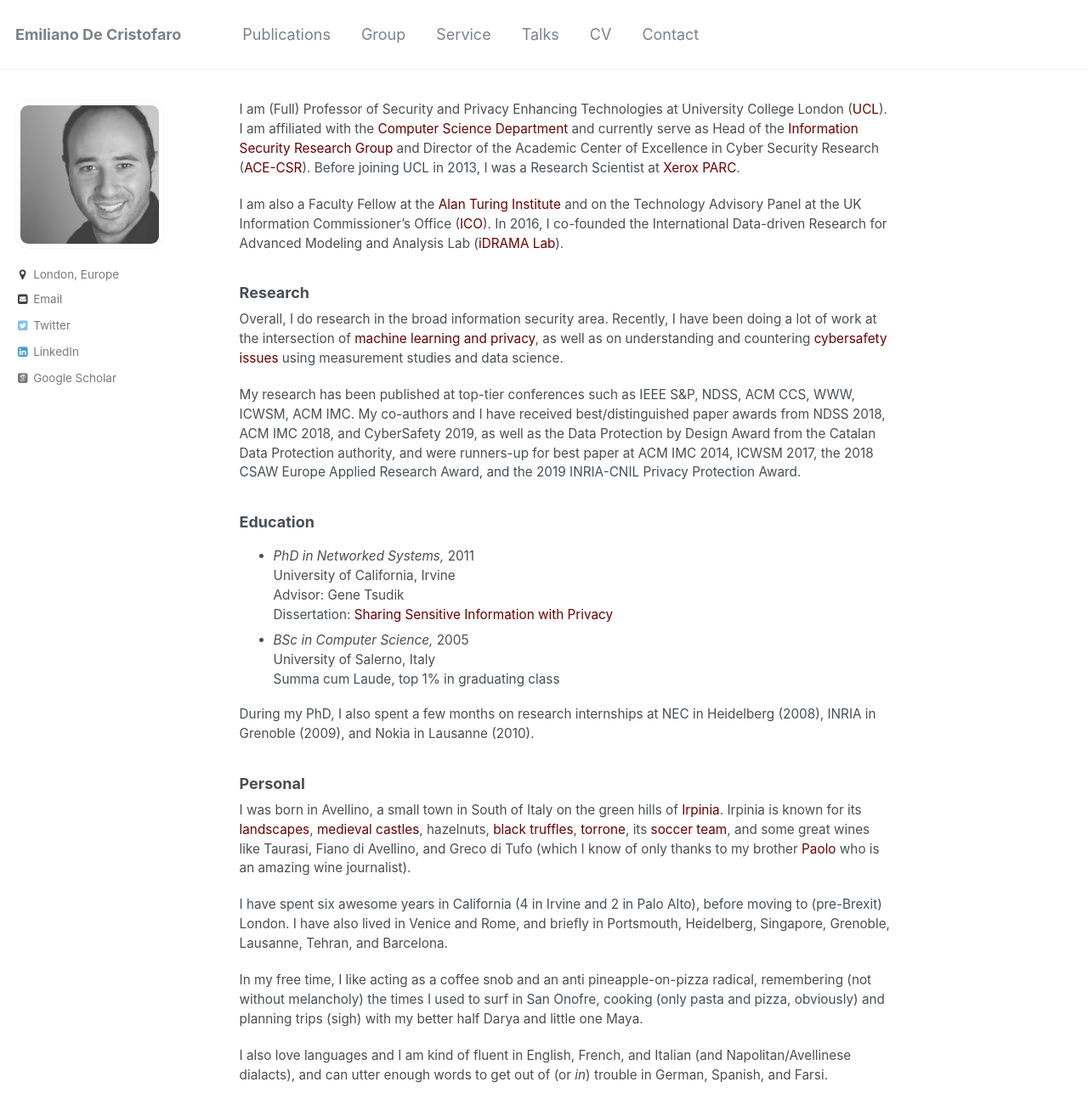
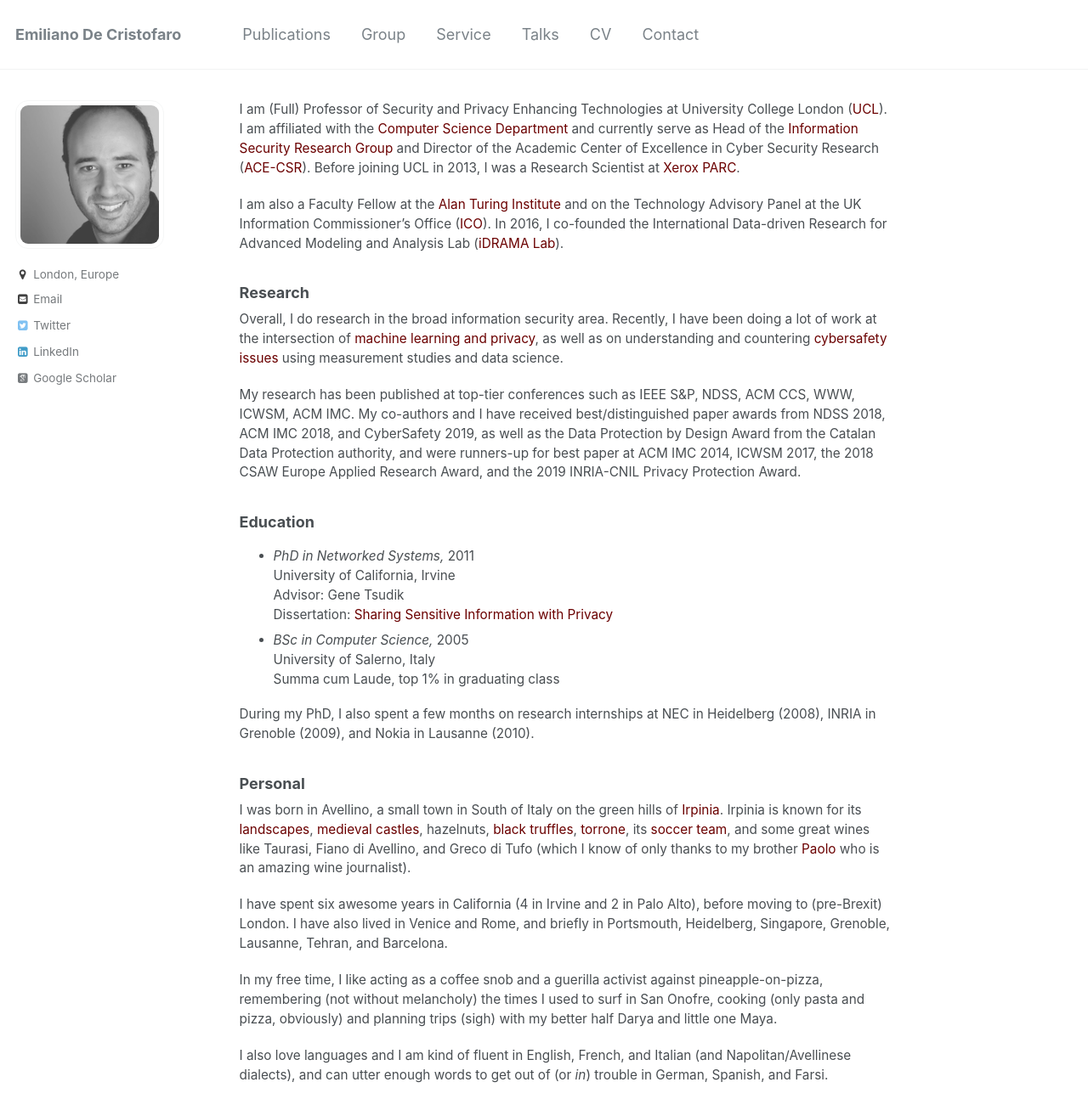
Before and after one commit to emidec/emidec.github.io, a Jekyll site: the page built from _pages/about.md, in a window 1280 px wide and 1324 px high. Shown: the top 1314 px of the window at 85% size. Built offline with Jekyll 4.4.1, drawn with Linux system fonts in a browser that asks for light colours; some web fonts are replaced.

Commit message:
icwsm 2022

```diff
--- a/_pages/about.md
+++ b/_pages/about.md
@@ -30,6 +30,6 @@ I was born in Avellino, a small town in South of Italy on the green hills of [Ir
 
 I have spent six awesome years in California (4 in Irvine and 2 in Palo Alto), before moving to (pre-Brexit) London. I have also lived in Venice and Rome, and briefly in Portsmouth, Heidelberg, Singapore, Grenoble, Lausanne, Tehran, and Barcelona.
 
-In my free time, I like acting as a coffee snob and an anti pineapple-on-pizza radical, remembering (not without melancholy) the times I used to surf in San Onofre, cooking (only pasta and pizza, obviously) and planning trips (sigh) with my better half Darya and little one Maya.
+In my free time, I like acting as a coffee snob and a guerilla activist against pineapple-on-pizza, remembering (not without melancholy) the times I used to surf in San Onofre, cooking (only pasta and pizza, obviously) and planning trips (sigh) with my better half Darya and little one Maya.
 
-I also love languages and I am kind of fluent in English, French, and Italian (and Napolitan/Avellinese dialacts), and can utter enough words to get out of (or _in_) trouble in German, Spanish, and Farsi.
+I also love languages and I am kind of fluent in English, French, and Italian (and Napolitan/Avellinese dialects), and can utter enough words to get out of (or _in_) trouble in German, Spanish, and Farsi.
```
